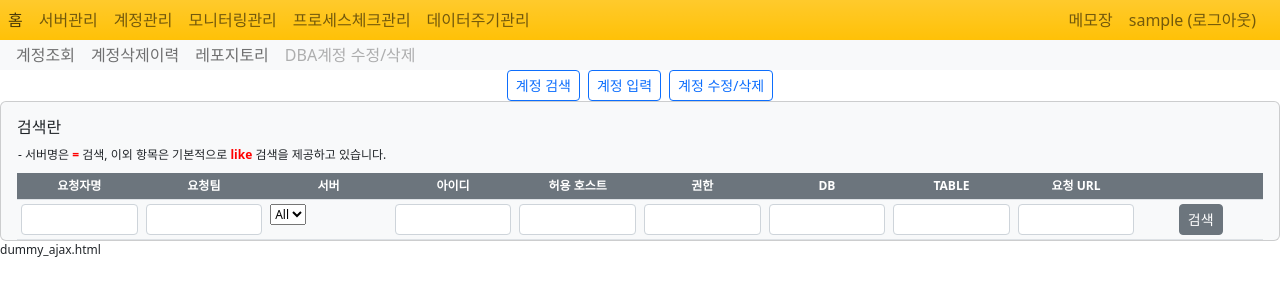
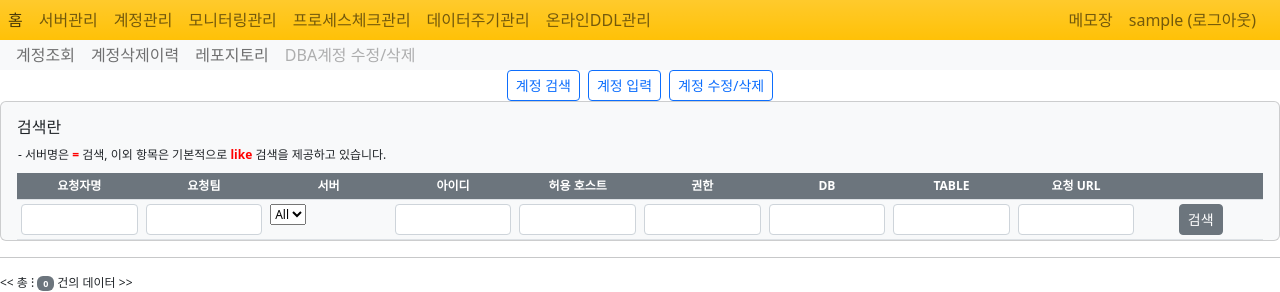
Before and after one commit to bylee5/portaldba, a Django app: page /account/ in a window 1280 px wide. Shown: the top 292 px of the page. Run offline with Django 4.2, Linux system fonts and the light colour scheme; the visitor is signed in with stand-in values (Sample User, id 1); some libraries are stand-ins or nearby versions.

Commit message:
메인 메뉴바 메뉴 추가

```diff
--- a/templates/navbar.html
+++ b/templates/navbar.html
@@ -20,6 +20,9 @@
         <li class="nav-item">
             <a class="nav-link" href="/data_life_cycle">데이터주기관리</a>
         </li>
+        <li class="nav-item">
+            <a class="nav-link" href="">온라인DDL관리</a>
+        </li>
         </ul>
         <ul class="navbar-nav px-3">
             <li class="nav-item">
```
